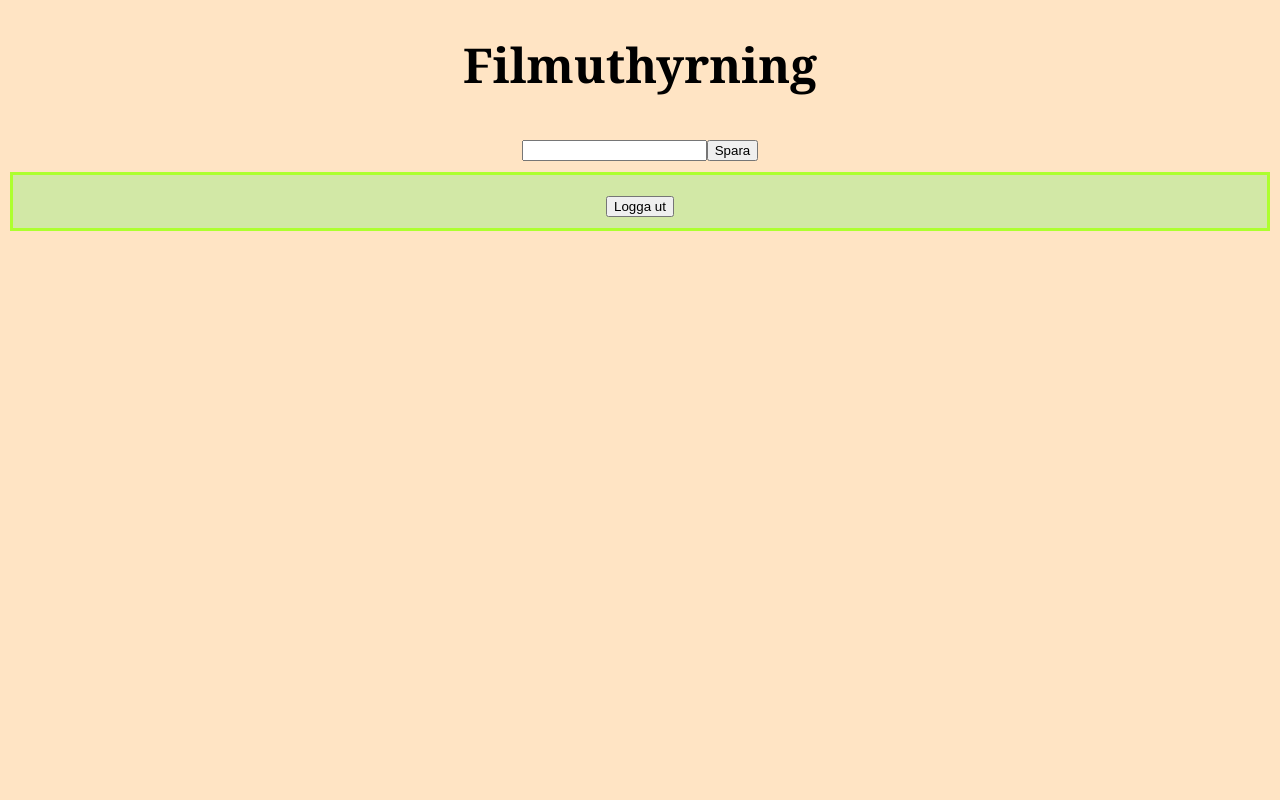
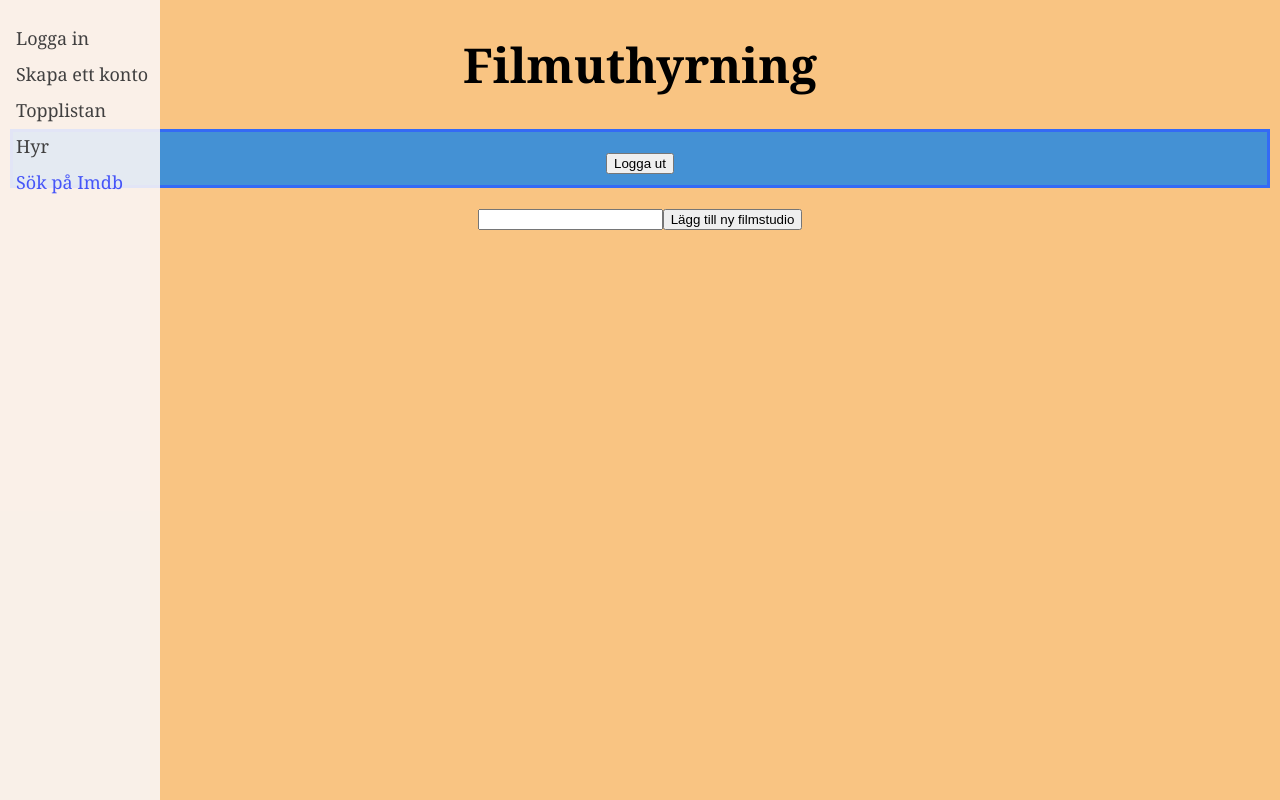
Before and after one commit to vovve/Webbutveckling_Uppgift1_SFF_Frontend, a plain HTML site: page root/index.html in a window 1280 px wide. Drawn offline with Linux system fonts and the light colour scheme; no server answers.

Commit message:
Added sidenavbar and some buttons

```diff
--- a/root/index.html
+++ b/root/index.html
@@ -5,16 +5,25 @@
     <meta charset="UTF-8">
     <meta name="viewport" content="width=device-width, initial-scale=1.0">
     <title>Login</title>
-
 </head>
 <center>
 <header>
     <font size="+2" color="black" face="georgia">
     <h1>Filmuthyrning</h1>
+    <div class="login" id="content"></div>
 </header>
+</center>
+<div <!-- Side navigation -->
+    <div class="sidenav">
+    <a href="#">Logga in</a>
+    <a href="#">Skapa ett konto</a>
+    <a href="#">Topplistan</a>
+    <a href="#">Hyr</a>
+    <a href="https://www.imdb.com/"target="_blank" style="color: rgb(70, 85, 248);">Sök på Imdb</a>
+</div>
+<center>
 <body>
-            <input type="text" id = "filmTitle"><button id ="savefilmTitle">Spara</button>
-            <div class="login" id="content"></div>
+    <input type="text" id = "filmTitle"><button id ="savefilmStudio">Lägg till ny filmstudio</button>
     <div id="filmlist"></div>
     <script src= "script.js" ></script>
 </body>
--- a/root/script.js
+++ b/root/script.js
@@ -1,3 +1,4 @@
+// Log in functions
 console.log(localStorage.getItem("userId"));
 
 var page = document.getElementById("content");
@@ -14,7 +15,7 @@ else
 function showWelcomePage()
 {
     page.innerHTML = "";
-    var print = "Hej och välkommen ";
+    var print = "Välkommen ";
 
     fetch("users.json")
     .then(function(response)
@@ -23,7 +24,7 @@ function showWelcomePage()
     })
     .then(function(json)
     {
-        print = print + json[localStorage.getItem("userId")].userName;
+        print = print + json[localStorage.getItem("userId")].userName + "!";
         page.insertAdjacentHTML("afterbegin", print);
 
     });
@@ -85,21 +86,15 @@ function showLogInPage()
     });
 }
 //__________________________________________________________________
+// Method to print a list of films
 
 var filmList = document.getElementById("filmlist");
-var saveButton = document.getElementById("savefilmTitle");
-
-saveButton.addEventListener("click", function()
-{
-    filmTitle = document.getElementById("filmtitle").value;
-    addItem(filmTitle, 0);
-});
 
 printfilmList();
 
 function printfilmList()
 {
-fetch("https://localhost:5001/api/Film")
+    fetch("https://localhost:5001/api/Film")
     .then(function(response)
     {
         return response.json();
@@ -110,23 +105,30 @@ fetch("https://localhost:5001/api/Film")
 
         filmList.innerHTML = "";
 
-        for (i=0; i<json.length; i++)
+        for (i=0; i < json.length; i++)
         {
             console.log(json[i].name);
-            filmList.insertAdjacentHTML("beforeend", "<div>button onclick='deleteItem(" + json[i].id +  ")'>" + json[i].name + "</button></div>")
-        };
+            filmList.insertAdjacentHTML("beforeend", "<div><button>" + json[i].name + "</button></div>")
+        }
     });
 };
 
-//addItem("Mary stewart", 0);
 
-function addItem(filmTitle, iscomplete)
+// Method to add and save a new filmstudio
+var saveButton = document.getElementById("savefilmStudio");
+saveButton.addEventListener("click", function()
+{
+    Filmstudio = document.getElementById("Filmstudio").value;
+    addItem(Filmstudio, fyra);
+});
+
+function addItem(Name, Password, Verified)
 {
     console.log("Lägg till")
 
-    var data = { filmTitle: filmTitle, iscomplete: iscomplete};
+    var data = { Name: Name, Password: Password, Verified: Verified};
 
-    fetch('https://localhost:5001/api/Film',
+    fetch('https://localhost:5001/api/filmstudio',
     {
         method: 'POST',
         headers:
@@ -139,7 +141,6 @@ function addItem(filmTitle, iscomplete)
     .then(data  =>
     {
         console.log('sucsess:' + data);
-        printfilmList();
     })
     .catch((error) =>
     {
@@ -148,11 +149,16 @@ function addItem(filmTitle, iscomplete)
 
 };
 
+// Method to delete a movie
+
 function deleteItem()
 {
     console.log("Radera", id)
 
-    fetch('https://localhost:5001/api/Film/' + id, {method: 'DELETE', })
+    fetch('https://localhost:5001/api/Film/' + id,
+    {
+        method: 'DELETE',
+    })
     .then(response => response.json())
     .then(response => printfilmList())
 }
--- a/root/style.css
+++ b/root/style.css
@@ -4,7 +4,7 @@
 }
 
 body{
-    background-color: bisque;
+    background-color: rgba(245, 141, 13, 0.514);
     background-repeat: no-repeat;
     background-size: cover;
     background-attachment: fixed;
@@ -13,20 +13,11 @@ body{
 }
 
 .login{
-    border: 3px solid greenyellow;
-    background-color: rgba(80, 241, 80, 0.253);
+    border: 3px solid rgba(47, 95, 255, 0.767);
+    background-color: rgba(19, 131, 236, 0.781);
     color: black;
     margin: 10px;
     padding: 10px;
-}
-
-@media only screen and (max-width: 768px)
-{
-    /* For mobile phones */
-    [class*="col-"]
-    {
-        width: 100%;
-    }
 }
 
  table, th, td
@@ -34,3 +25,38 @@ body{
    border: 2px solid black;
    border-collapse: collapse;
 }
+
+/* The sidebar menu */
+.sidenav {
+    height: 100%; /* Full-height: remove this if you want "auto" height */
+    width: 160px; /* Set the width of the sidebar */
+    position: fixed; /* Fixed Sidebar (stay in place on scroll) */
+    z-index: 1; /* Stay on top */
+    top: 0; /* Stay at the top */
+    left: 0;
+    background-color: rgba(250, 246, 246, 0.884);
+    overflow-x: hidden; /* Disable horizontal scroll */
+    padding-top: 20px;
+  }
+   /* The navigation menu links */
+  .sidenav a {
+    padding: 6px 8px 6px 16px;
+    text-decoration: none;
+    font-size: 18px;
+    color: #414040;
+    display: block;
+  }
+   /* When you mouse over the navigation links, change their color */
+  .sidenav a:hover {
+    color: #c0bbbb;
+  }
+   /* Style page content */
+  .main {
+    margin-left: 160px; /* Same as the width of the sidebar */
+    padding: 0px 10px;
+  }
+   /* On smaller screens, where height is less than 450px, change the style of the sidebar (less padding and a smaller font size) */
+  @media screen and (max-height: 450px) {
+    .sidenav {padding-top: 15px;}
+    .sidenav a {font-size: 18px;}
+  }
```
Also changed, not shown: root/img/bio.jpg (added). Lines whose indentation alone changed are shown as unchanged.
